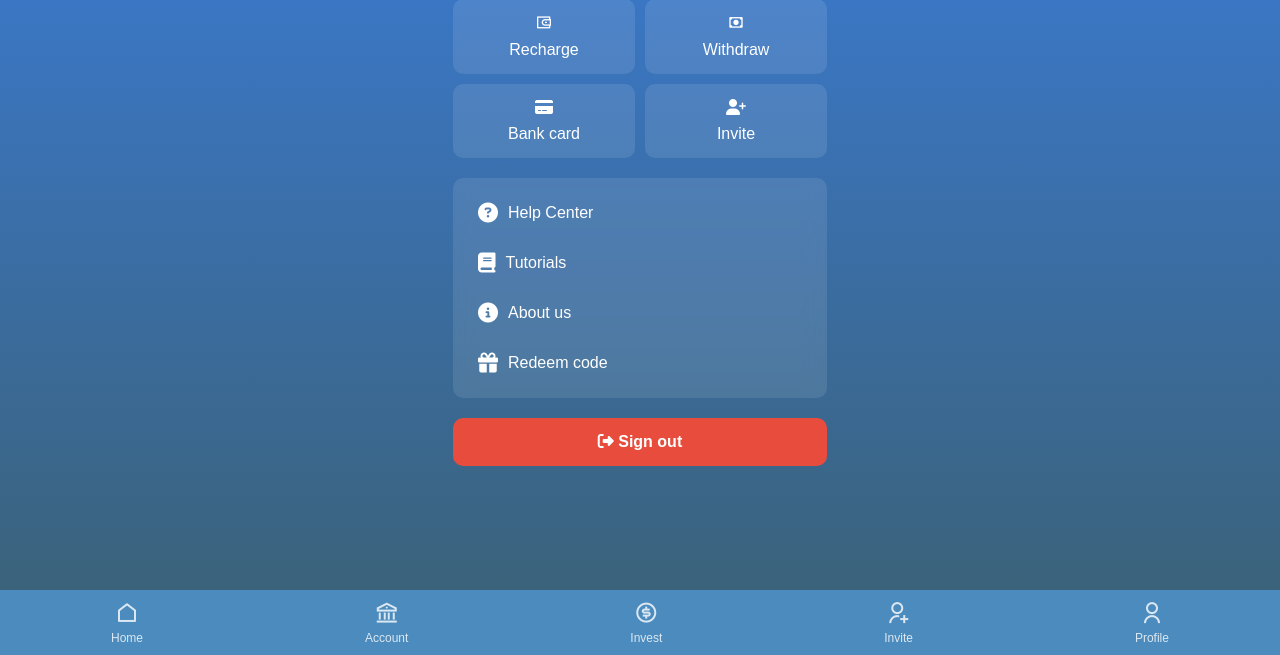
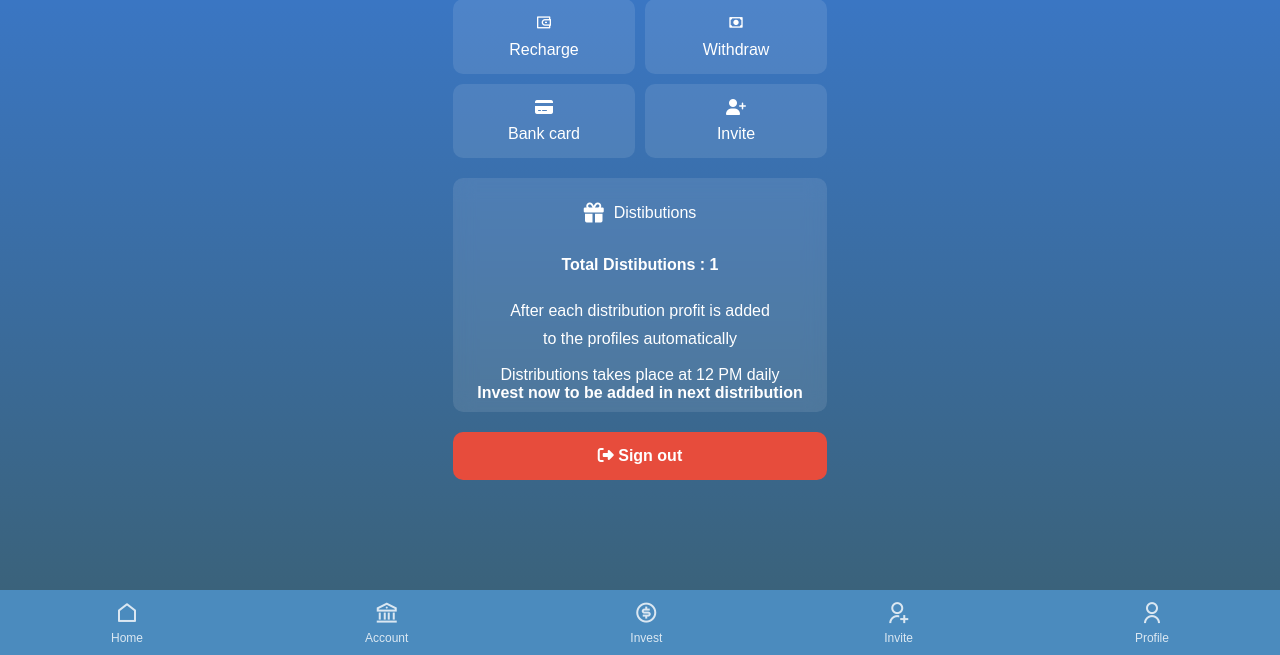
Before and after one commit to mE-uMAr/python-Hyip, a Django app: page /profile/ in a window 1280 px wide. Shown: the part 145-800 px from the top of the page. Run offline with Django 5.2, Linux system fonts and the light colour scheme; a user stored in the database is signed in; tables that the repository leaves empty hold one stand-in row (values such as "Sample post"); grey boxes marked "Sample" are stand-in pictures; some libraries are stand-ins or nearby versions.

Commit message:
Added manual cron for scheduled profit addition

```diff
--- a/balances/admin.py
+++ b/balances/admin.py
@@ -7,4 +7,8 @@ class DepositAdmin(admin.ModelAdmin):
 @admin.register(Withdraw)
 class WithdrawAdmin(admin.ModelAdmin):
     list_display = ('user' , 'bank' , 'amount' , 'account' , 'is_approved' , 'is_processed')
-admin.site.register(Bank)
+@admin.register(Bank)
+class BankAdmin(admin.ModelAdmin):
+    list_display = ('name' , 'acc_number')
+
+admin.site.register(Cron)
--- a/invest/models.py
+++ b/invest/models.py
@@ -18,3 +18,6 @@ class Invest(models.Model):
     income = models.IntegerField()
     price = models.IntegerField()
     is_active = models.BooleanField(default = True)
+
+    def __str__(self):
+        return f"{self.user.p_number} - {self.vipName}"
--- a/invest/views.py
+++ b/invest/views.py
@@ -14,7 +14,7 @@ def home(request):
     try:
         balance = Balance.objects.get(user=user)
     except Balance.DoesNotExist:
-        balance = Balance.objects.create(user = user , amount = 10)
+        balance = Balance.objects.create(user = user , amount = 0)
 
     user_balance = balance.amount
     if request.method == 'POST':
@@ -186,7 +186,9 @@ def profile(request):
     balance.amount = user_balance
     balance.save()
 
-    param = {'user': user, 'balance': user_balance}
+    dists = Cron.objects.all().count()
+
+    param = {'user': user, 'balance': user_balance , 'dists' : dists}
     return render(request, 'profile.html', param)
 
 def invest(request):
--- a/templates/profile.html
+++ b/templates/profile.html
@@ -186,15 +186,12 @@
         <a href="/invite/"><i class="fas fa-user-plus"></i>Invite</a>
       </nav>
 
-      <main class="menu-list">
-        <a href="#" class="menu-item"
-          ><i class="fas fa-question-circle"></i>Help Center</a
-        >
-        <a href="#" class="menu-item"><i class="fas fa-book"></i>Tutorials</a>
-        <a href="#" class="menu-item"
-          ><i class="fas fa-info-circle"></i>About us</a
-        >
-        <a href="#" class="menu-item"><i class="fas fa-gift"></i>Redeem code</a>
+      <main style="display: flex; flex-direction: column; justify-content: center;align-items: center;" class="menu-list">
+        <a href="#" class="menu-item">
+        <i class="fas fa-gift"></i>Distibutions</a><br>
+        <h4>Total Distibutions : {{dists}}</h4>
+        <br>
+        <p style="margin: 10px; display: flex;">After each distribution profit is added <p> to the profiles automatically </p> <br>Distributions takes place at 12 PM daily <br><h4>Invest now to be added in next distribution</h4></p>
       </main>
 
       <footer>
```
Also changed, not shown: balances/models.py (+12 -0 lines), balances/utils.py (added, +10 -0 lines), media/profile-img/download_1.jfif (added), media/vip/OIP_2.jfif (added), media/vip/OIP_5.jfif (added), media/vip/OIP_5_iqzdRN3.jfif (added).
